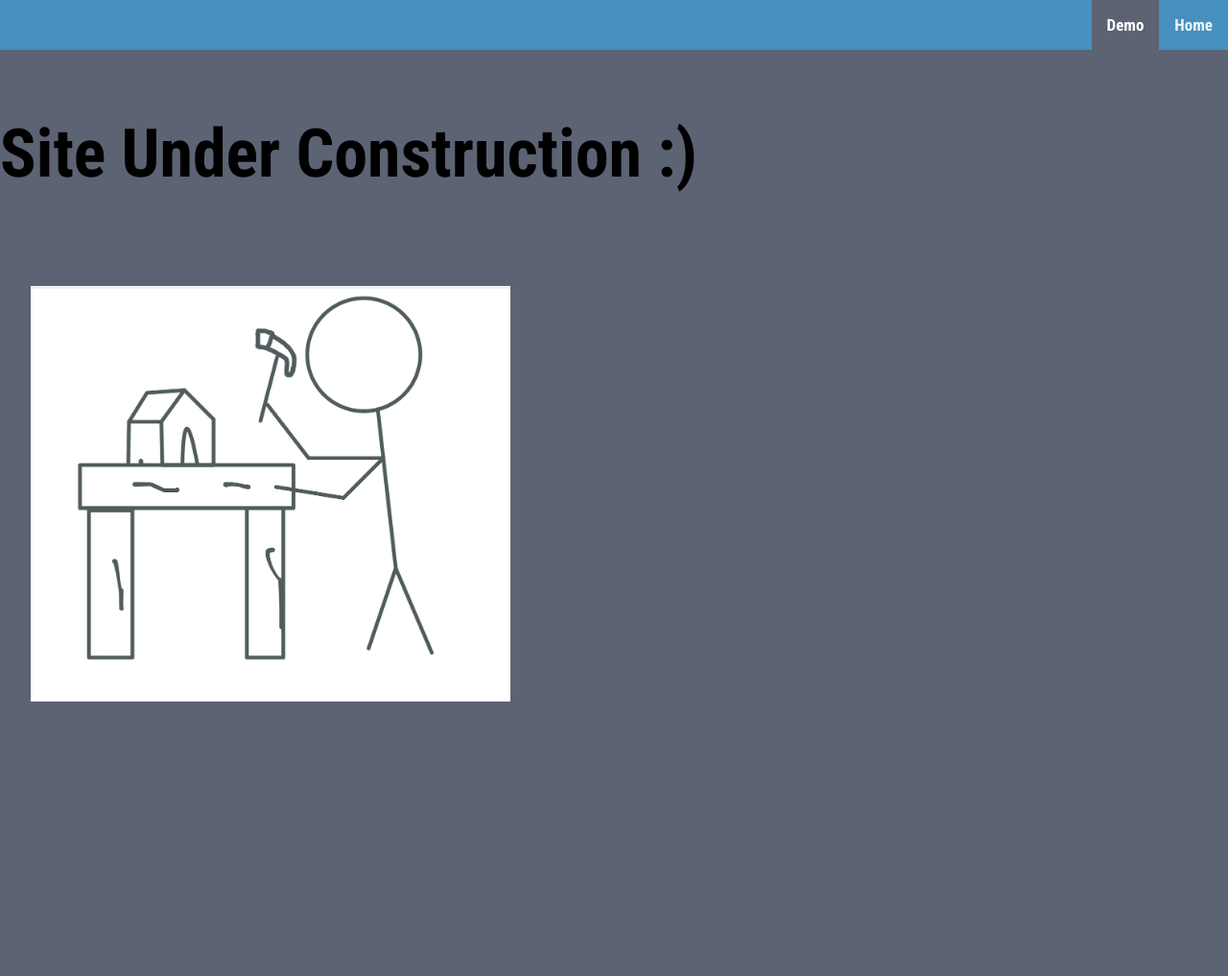
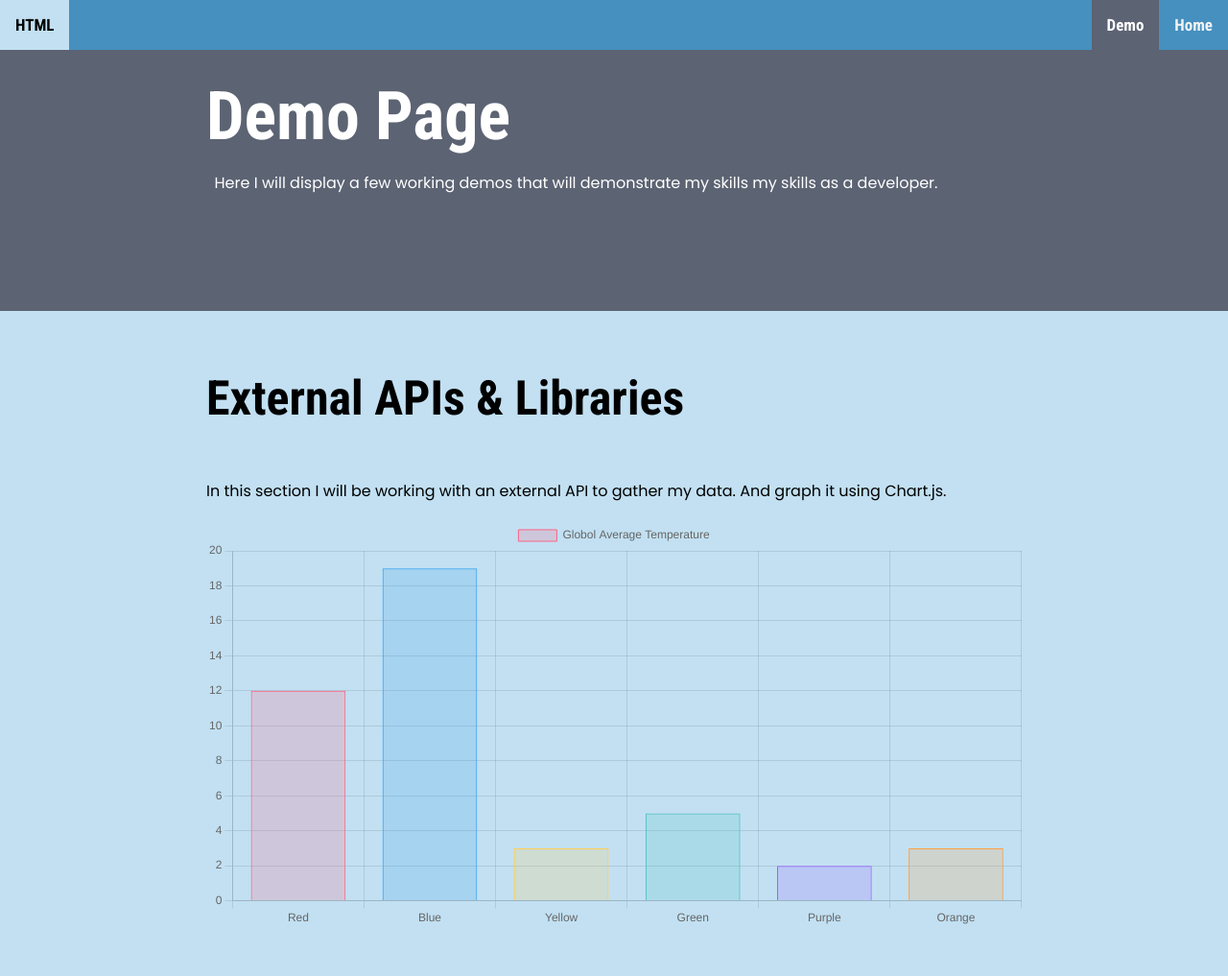
Before and after one commit to enp0s10/enp0s10.github.io, a plain HTML site: page html/demo.html in a window 1280 px wide. Shown: the whole page at 96% size. Before the commit the page ends 800 px from the top, so only its background shows below. Drawn offline with nearby package versions, Linux system fonts and the light colour scheme.

Commit message:
Starting Working on Charts
Just copied and pasted to get Chart.js working.

```diff
--- /dev/null
+++ b/css/demoStyle.css
@@ -0,0 +1,17 @@
+/*----- Universal Colors -----*/
+:root{
+  --color1: #5C6373;
+  --color2: #4590BF;
+  --color3: #C2E0F2;
+  --color4: #499EBF;
+  --color5: #41591C;
+}
+
+/*----- Chart -----*/
+.external-chart {
+	background-color: var(--color3);
+}
+.chart {
+	width: 400;
+	height: 400;
+}
--- a/html/demo.html
+++ b/html/demo.html
@@ -2,23 +2,48 @@
 
 <head>
 	<title>Website Demo</title>
+	<!-- Style Sheets -->
 	<link rel="stylesheet" href="../css/style.css">
+	<link rel="stylesheet" href="../css/demoStyle.css">
+	<!-- External Fonts -->
 	<link href="https://fonts.googleapis.com/css2?family=Roboto+Condensed:wght@700&display=swap" rel="stylesheet">
    <link href="https://fonts.googleapis.com/css2?family=Poppins" rel="stylesheet">
+   <!-- External Icons -->
+   <script src="https://kit.fontawesome.com/3c02261948.js" crossorigin="anonymous"></script>
+   <link rel="icon" href="https://icons.veryicon.com/png/o/miscellaneous/blue-whale-collar/my-resume.png" type="image/x-icon">
+   <!-- Javascript Imports -->
+   <!-- <script type="text/javascript" src="../javascript/script.js"></script> -->
+   <script src="https://cdn.jsdelivr.net/npm/chart.js@3.9.1/dist/chart.min.js"></script>
 </head>
 
 <body>
+	<!-- Header -->
 	<header>
 		<nav role="navigation">
-            <div class="top-navbar">
-               <a href="../html/home.html" style="float: right;">Home</a>
-               <a href="../html/demo.html" class="active" style="float: right;">Demo</a>
-            </div>
-         </nav>
+	      <div class="top-navbar">
+	      	<a href="../html/demo.html">HTML</a>
+	         <a href="../html/home.html" style="float: right;">Home</a>
+	         <a href="../html/demo.html" class="active" style="float: right;">Demo</a>
+	      </div>
+      </nav>
+      <div class="content-wrap" style="padding-top: 80px">
+	      <h1>Demo Page</h1>
+	      <p>&nbsp; Here I will display a few working demos that will demonstrate my skills my skills as a developer.</p>
+	   </div>
 	</header>
+
+	<!-- Main -->
 	<main style="padding-top: 55px">
-		<h1>Site Under Construction :)</h1>
-		<img src="../assets/images/underWork.png" width="500" alt="HTML" style="vertical-align: middle; margin: 2.5%;">
+		<div class="external-chart">
+			<div class="content-wrap">
+				<section>
+					<h2>External APIs & Libraries</h2>
+					<p>In this section I will be working with an external API to gather my data. And graph it using Chart.js.</p>
+					<canvas id="chart" class="chart"></canvas>
+					<script type="text/javascript" src="../javascript/script.js"></script>
+				</section>
+			</div>
+		</div>
 	</main>
 </body>
 
--- /dev/null
+++ b/javascript/script.js
@@ -0,0 +1,37 @@
+/* ----- Chart ----- */
+
+const ctx = document.getElementById('chart').getContext('2d');
+const myChart = new Chart(ctx, {
+    type: 'bar',
+    data: {
+        labels: ['Red', 'Blue', 'Yellow', 'Green', 'Purple', 'Orange'],
+        datasets: [{
+            label: 'Globol Average Temperature',
+            data: [12, 19, 3, 5, 2, 3],
+            backgroundColor: [
+                'rgba(255, 99, 132, 0.2)',
+                'rgba(54, 162, 235, 0.2)',
+                'rgba(255, 206, 86, 0.2)',
+                'rgba(75, 192, 192, 0.2)',
+                'rgba(153, 102, 255, 0.2)',
+                'rgba(255, 159, 64, 0.2)'
+            ],
+            borderColor: [
+                'rgba(255, 99, 132, 1)',
+                'rgba(54, 162, 235, 1)',
+                'rgba(255, 206, 86, 1)',
+                'rgba(75, 192, 192, 1)',
+                'rgba(153, 102, 255, 1)',
+                'rgba(255, 159, 64, 1)'
+            ],
+            borderWidth: 1
+        }]
+    },
+    options: {
+        scales: {
+            y: {
+                beginAtZero: true
+            }
+        }
+    }
+});
```
Also changed, not shown: html/home.html (+1 -1 lines), 1 other file.
